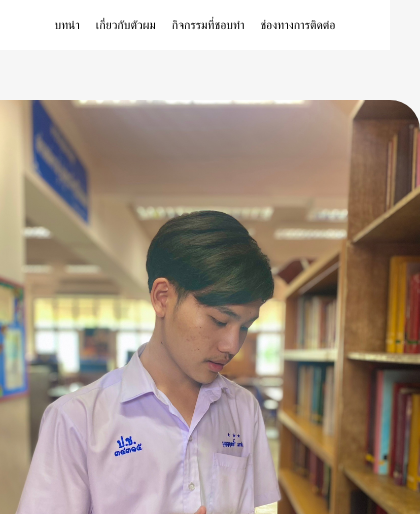
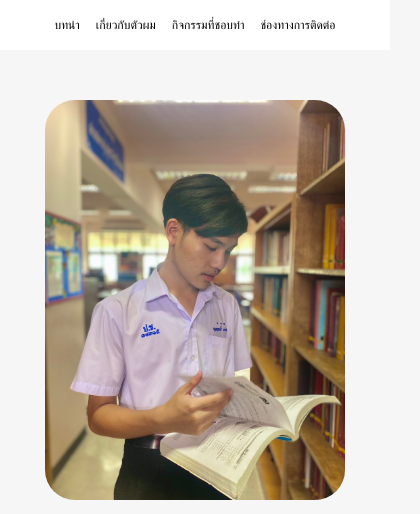
Before and after one commit to Bunyarit28/portfolio, a plain HTML site: page index.html in a window 390 px wide. Shown: the top 514 px of the page, 420 px wide, since content can reach past the window. Drawn offline with Linux system fonts and the light colour scheme.

Commit message:
Update style.css

```diff
--- a/style.css
+++ b/style.css
@@ -219,4 +219,6 @@ h2{
         font-size: 12px;
         padding: 0 0.5rem;
     }
+#intro img{
+     width:300px;
 }
```
